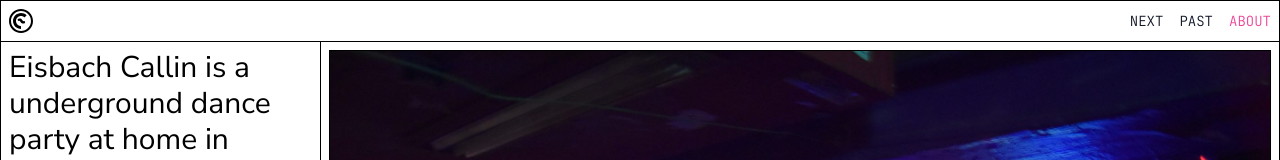
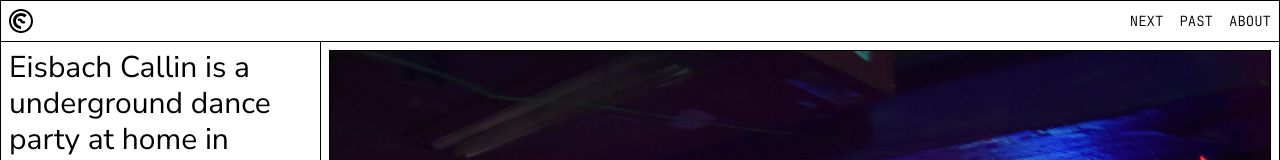
Before and after one commit to eisbachcallin/website, a Next.js app: page /about in a window 1280 px wide. Shown: the top 160 px of the page. Built offline with nearby package versions, Linux system fonts and the light colour scheme.

Commit message:
add semantic colors and theme toggle to Header

```diff
--- a/src/components/navigation/Header.tsx
+++ b/src/components/navigation/Header.tsx
@@ -4,6 +4,7 @@ import Logo from '@/assets/Logo'
 import Link from 'next/link'
 import clsx from 'clsx'
 import { usePathname } from 'next/navigation'
+import { ModeToggle } from '../layout/ModeSelect'
 
 type HeaderProps = {
   className?: string
@@ -17,27 +18,28 @@ const navigation = [
 
 const Header: React.FC<HeaderProps> = ({ className }) => {
   const currentRoute = usePathname()
-  const linkStyle = 'text-sm font-light uppercase leading-none '
-  const activeStyle = linkStyle + ' text-pink-500'
-  const nonActiveStyle = linkStyle + 'text-gray-900 hover:text-pink-500'
+  const linkStyle = 'text-sm font-light uppercase leading-none'
+  const activeStyle = linkStyle + ' text-onaccent bg-accent'
+  const nonActiveStyle = linkStyle + ' text-default hover:text-accent'
   return (
     <header
       className={clsx(
-        'sticky top-0 z-10 border-y border-black bg-white',
+        'sticky top-0 z-10 border-y border-default bg-default',
         className
       )}
     >
       <nav
-        className='mx-auto flex max-w-max items-center justify-between p-2 xl:border-x xl:border-black'
+        className='mx-auto flex max-w-max items-center justify-between p-2 xl:border-x xl:border-default'
         aria-label='Global'
       >
         <div className='flex lg:flex-1'>
           <Link href={'/'} className='-m-1.5 p-1.5'>
             <span className='sr-only'>Eisbach Callin</span>
-            <Logo className='h-6 w-6 fill-black dark:fill-white' />
+            <Logo className='h-6 w-6 fill-default' />
           </Link>
         </div>
-        <div className='flex gap-x-4'>
+        <div className='flex items-center gap-x-4'>
+          <ModeToggle />
           {navigation.map((item, i) => (
             <Link
               key={i}
```
